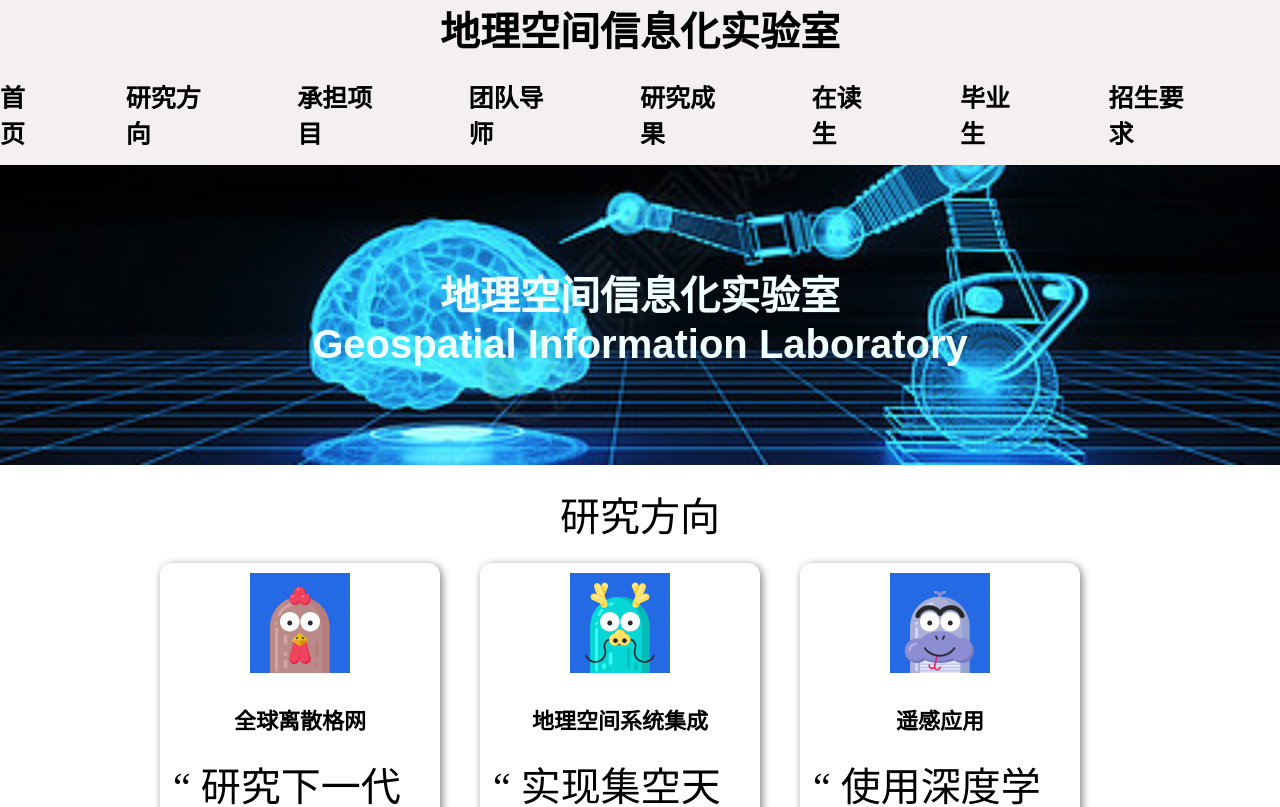
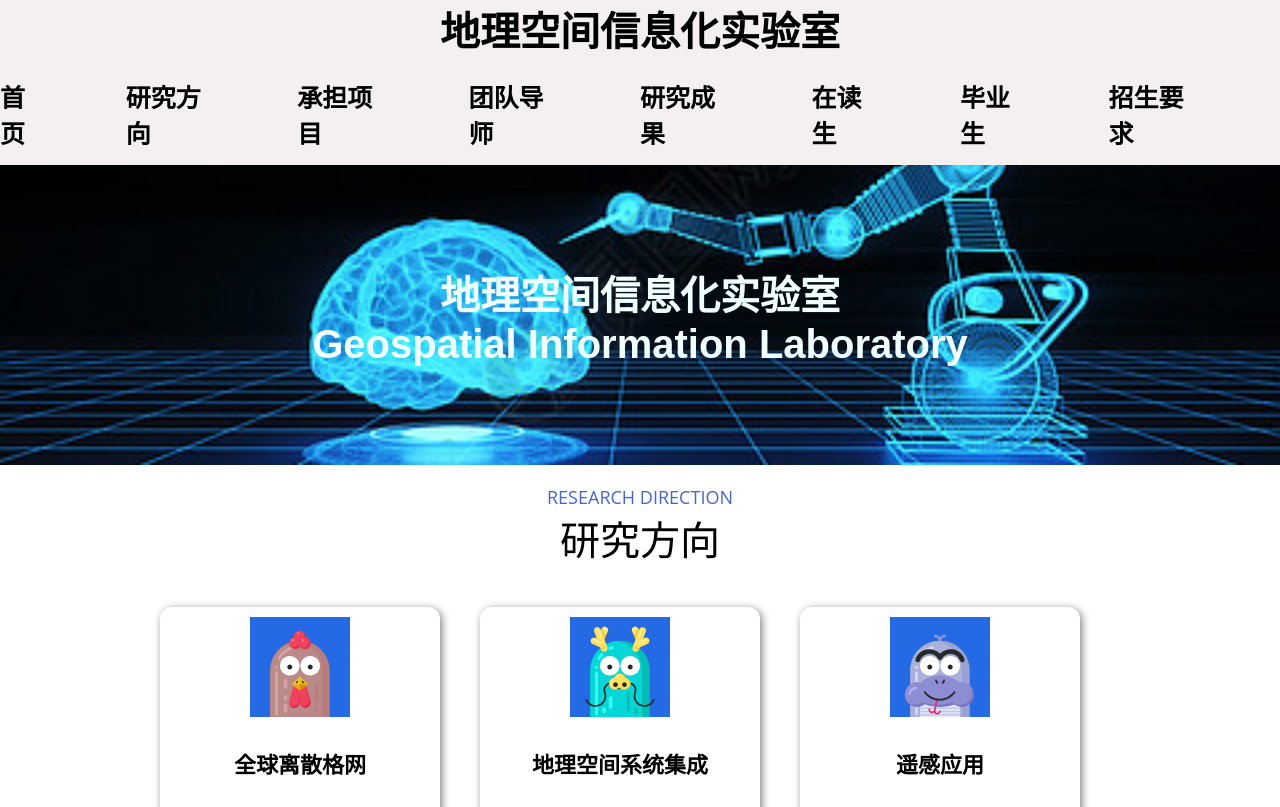
Before and after one commit to LancerLee428/LabWebSite, a React (Vite) app: page /research-directions in a window 1280 px wide. Shown: the top 807 px of the page. Built offline with nearby package versions, Linux system fonts and the light colour scheme; the HTML template or start-up script is replaced by a standard one.

Commit message:
feat: 英文标题

```diff
--- a/src/components/Content/Direction/DirectionCar.tsx
+++ b/src/components/Content/Direction/DirectionCar.tsx
@@ -4,7 +4,10 @@ import DirectCar from "@/common/DirectCar";
 const DirectionCar = () => {
   return (
     <>
-      <section className="dc-title">研究方向</section>
+      <section className="dc-title">
+        <section className="dc-head-en">RESEARCH DIRECTION</section>
+        <section className="dc-head">研究方向</section>
+      </section>
       <section className="dc-layout">
         {DIRECTION_INFO.map((item) => {
           return <DirectCar {...item} key={item.id} />;
--- a/src/components/Content/Direction/index.less
+++ b/src/components/Content/Direction/index.less
@@ -8,7 +8,14 @@
     margin: 20px 0;
     width: 100vw;
     text-align: center;
-    font-family: cursive;
+    .dc-head-en{
+      color: #4767c9;
+      font-size: 18px;
+    }
+    .dc-head{
+      font-family: cursive;
+      margin-bottom: 20px;
+    }
   }
   .dc-layout{
     display: flex;
```
